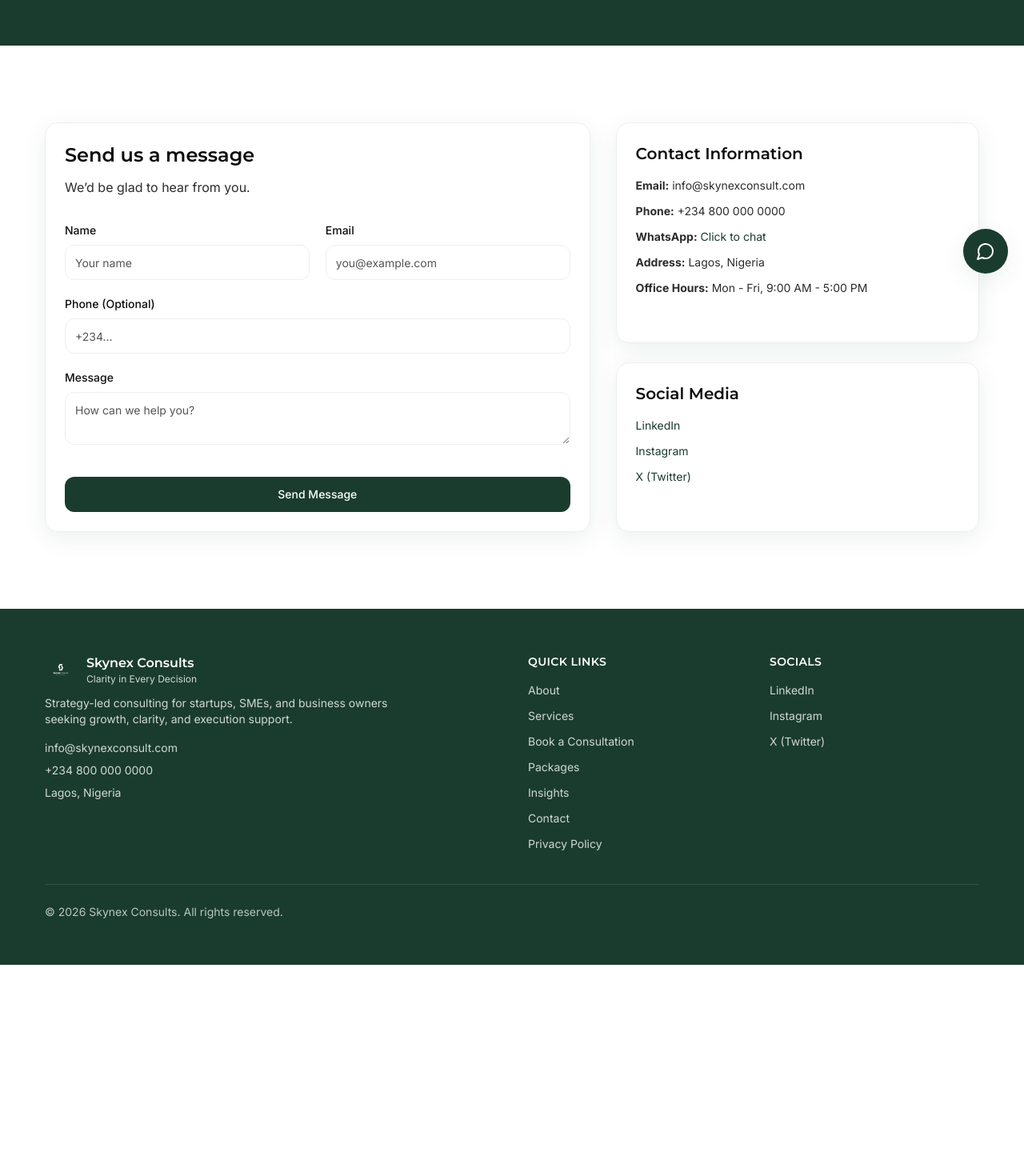
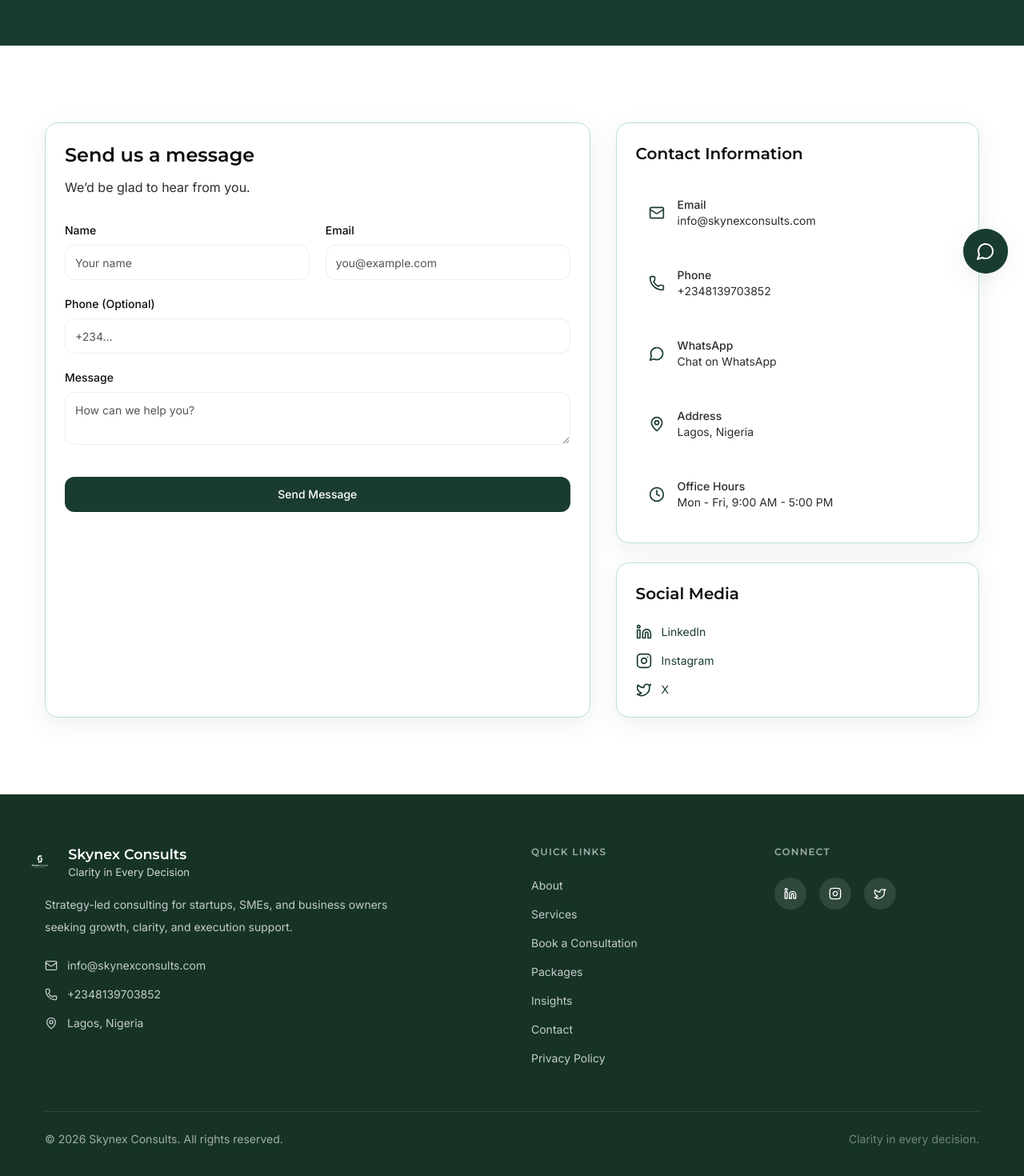
Before and after one commit to globaloma/skynex-consults, a Next.js app in the folder frontend/: page /contact in a window 1280 px wide. Shown: the part 438-1908 px from the top of the page at 80% size. Before the commit the page ends 1644 px from the top, so only its background shows below. Built offline with nearby package versions, Linux system fonts and the light colour scheme; no server answers.

Commit message:
update footer and contact cards

```diff
--- a/frontend/src/app/(marketing)/contact/page.tsx
+++ b/frontend/src/app/(marketing)/contact/page.tsx
@@ -3,10 +3,21 @@ import { createMetadata } from "@/lib/metadata";
 import { PageHero } from "@/components/shared/page-hero";
 import { ContactForm } from "@/components/forms/contact-form";
 import { Card, CardContent } from "@/components/ui/card";
+import {
+  Mail,
+  Phone,
+  MapPin,
+  Clock,
+  MessageCircle,
+  Linkedin,
+  Instagram,
+  Twitter,
+} from "lucide-react";
 
 export const metadata = createMetadata({
   title: "Contact",
-  description: "Contact Skynex Consults for inquiries, support, and consultation requests.",
+  description:
+    "Contact Skynex Consults for inquiries, support, and consultation requests.",
   path: "/contact",
 });
 
@@ -21,67 +32,152 @@ export default function ContactPage() {
 
       <section className="section-padding bg-white">
         <div className="container-max grid gap-8 lg:grid-cols-[1.2fr_0.8fr]">
-          <Card>
+          {/* Contact Form */}
+          <Card className="shadow-sm border border-brand-100">
             <CardContent>
-              <h2 className="font-heading text-2xl font-semibold">Send us a message</h2>
-              <p className="mt-3 text-text-body">We’d be glad to hear from you.</p>
+              <h2 className="font-heading text-2xl font-semibold">
+                Send us a message
+              </h2>
+              <p className="mt-3 text-text-body">
+                We’d be glad to hear from you.
+              </p>
               <div className="mt-8">
                 <ContactForm />
               </div>
             </CardContent>
           </Card>
 
+          {/* Contact Details */}
           <div className="grid gap-6">
-            <Card>
+            {/* Contact Information */}
+            <Card className="shadow-sm border border-brand-100">
               <CardContent>
-                <h3 className="font-heading text-xl font-semibold">Contact Information</h3>
-                <div className="mt-4 space-y-3 text-sm text-text-body">
-                  <p><strong>Email:</strong> {COMPANY_INFO.email}</p>
-                  <p><strong>Phone:</strong> {COMPANY_INFO.phone}</p>
-                  <p>
-                    <strong>WhatsApp:</strong>{" "}
+                <h3 className="font-heading text-xl font-semibold">
+                  Contact Information
+                </h3>
+
+                <div className="mt-6 space-y-4">
+                  {/* Email */}
                   <a
-                      className="text-brand-600 hover:underline"
+                    href={`mailto:${COMPANY_INFO.email}`}
+                    className="group flex items-center gap-4 rounded-2xl p-4 transition hover:bg-brand-50"
+                  >
+                    <Mail className="h-5 w-5 text-brand-600" />
+                    <div>
+                      <p className="text-sm font-medium text-text-heading">
+                        Email
+                      </p>
+                      <p className="text-sm text-text-body group-hover:text-brand-700">
+                        {COMPANY_INFO.email}
+                      </p>
+                    </div>
+                  </a>
+
+                  {/* Phone */}
+                  <a
+                    href={`tel:${COMPANY_INFO.phone}`}
+                    className="group flex items-center gap-4 rounded-2xl p-4 transition hover:bg-brand-50"
+                  >
+                    <Phone className="h-5 w-5 text-brand-600" />
+                    <div>
+                      <p className="text-sm font-medium text-text-heading">
+                        Phone
+                      </p>
+                      <p className="text-sm text-text-body group-hover:text-brand-700">
+                        {COMPANY_INFO.phone}
+                      </p>
+                    </div>
+                  </a>
+
+                  {/* WhatsApp */}
+                  <a
                     href={`https://wa.me/${COMPANY_INFO.whatsapp.replace(/\+/g, "")}`}
                     target="_blank"
                     rel="noreferrer"
+                    className="group flex items-center gap-4 rounded-2xl p-4 transition hover:bg-brand-50"
                   >
-                      Click to chat
+                    <MessageCircle className="h-5 w-5 text-brand-600" />
+                    <div>
+                      <p className="text-sm font-medium text-text-heading">
+                        WhatsApp
+                      </p>
+                      <p className="text-sm text-text-body group-hover:text-brand-700">
+                        Chat on WhatsApp
+                      </p>
+                    </div>
                   </a>
+
+                  {/* Address */}
+                  <a
+                    href={`https://www.google.com/maps/search/?api=1&query=${encodeURIComponent(
+                      COMPANY_INFO.address,
+                    )}`}
+                    target="_blank"
+                    rel="noreferrer"
+                    className="group flex items-center gap-4 rounded-2xl p-4 transition hover:bg-brand-50"
+                  >
+                    <MapPin className="h-5 w-5 text-brand-600" />
+                    <div>
+                      <p className="text-sm font-medium text-text-heading">
+                        Address
                       </p>
-                  <p><strong>Address:</strong> {COMPANY_INFO.address}</p>
-                  <p><strong>Office Hours:</strong> {COMPANY_INFO.officeHours}</p>
+                      <p className="text-sm text-text-body group-hover:text-brand-700">
+                        {COMPANY_INFO.address}
+                      </p>
+                    </div>
+                  </a>
+
+                  {/* Office Hours (not clickable) */}
+                  <div className="flex items-center gap-4 rounded-2xl p-4">
+                    <Clock className="h-5 w-5 text-brand-600" />
+                    <div>
+                      <p className="text-sm font-medium text-text-heading">
+                        Office Hours
+                      </p>
+                      <p className="text-sm text-text-body">
+                        {COMPANY_INFO.officeHours}
+                      </p>
+                    </div>
+                  </div>
                 </div>
               </CardContent>
             </Card>
 
-            <Card>
+            {/* Social Media */}
+            <Card className="shadow-sm border border-brand-100">
               <CardContent>
-                <h3 className="font-heading text-xl font-semibold">Social Media</h3>
-                <div className="mt-4 space-y-3 text-sm">
+                <h3 className="font-heading text-xl font-semibold">
+                  Social Media
+                </h3>
+
+                <div className="mt-6 space-y-4 text-sm">
                   <a
                     href={SOCIAL_LINKS.linkedin}
                     target="_blank"
                     rel="noreferrer"
-                    className="block text-brand-600 hover:underline"
+                    className="flex items-center gap-3 text-brand-600 hover:text-brand-700 transition"
                   >
+                    <Linkedin className="h-5 w-5" />
                     LinkedIn
                   </a>
+
                   <a
                     href={SOCIAL_LINKS.instagram}
                     target="_blank"
                     rel="noreferrer"
-                    className="block text-brand-600 hover:underline"
+                    className="flex items-center gap-3 text-brand-600 hover:text-brand-700 transition"
                   >
+                    <Instagram className="h-5 w-5" />
                     Instagram
                   </a>
+
                   <a
                     href={SOCIAL_LINKS.x}
                     target="_blank"
                     rel="noreferrer"
-                    className="block text-brand-600 hover:underline"
+                    className="flex items-center gap-3 text-brand-600 hover:text-brand-700 transition"
                   >
-                    X (Twitter)
+                    <Twitter className="h-5 w-5" />X
                   </a>
                 </div>
               </CardContent>
--- a/frontend/src/components/layout/footer.tsx
+++ b/frontend/src/components/layout/footer.tsx
@@ -1,34 +1,68 @@
 import Link from "next/link";
-import { COMPANY_INFO, FOOTER_LINKS, SITE_CONFIG, SOCIAL_LINKS } from "@/lib/constants";
+import {
+  COMPANY_INFO,
+  FOOTER_LINKS,
+  SITE_CONFIG,
+  SOCIAL_LINKS,
+} from "@/lib/constants";
 import { LogoDark } from "../shared/logo-dark";
+import { Mail, Phone, MapPin, Linkedin, Instagram, Twitter } from "lucide-react";
 
 export function Footer() {
   return (
-    <footer className="bg-brand-600 text-white">
-      <div className="container-max py-14">
-        <div className="grid gap-10 md:grid-cols-4">
+    <footer className="bg-brand-700 text-white">
+      <div className="container-max py-16">
+
+        <div className="grid gap-12 md:grid-cols-4">
+
+          {/* Brand Column */}
           <div className="md:col-span-2">
-            <LogoDark />
-            <p className="mt-3 max-w-md text-sm text-white/80">
+            <div className="scale-110">
+              <LogoDark />
+            </div>
+
+            <p className="mt-5 max-w-md text-sm leading-7 text-white/75">
               {SITE_CONFIG.description}
             </p>
-            <div className="mt-4 space-y-2 text-sm text-white/80">
-              <p>{COMPANY_INFO.email}</p>
-              <p>{COMPANY_INFO.phone}</p>
-              <p>{COMPANY_INFO.address}</p>
+
+            <div className="mt-6 space-y-4 text-sm">
+
+              <a
+                href={`mailto:${COMPANY_INFO.email}`}
+                className="flex items-center gap-3 text-white/75 hover:text-white transition"
+              >
+                <Mail className="h-4 w-4" />
+                {COMPANY_INFO.email}
+              </a>
+
+              <a
+                href={`tel:${COMPANY_INFO.phone}`}
+                className="flex items-center gap-3 text-white/75 hover:text-white transition"
+              >
+                <Phone className="h-4 w-4" />
+                {COMPANY_INFO.phone}
+              </a>
+
+              <div className="flex items-center gap-3 text-white/75">
+                <MapPin className="h-4 w-4" />
+                {COMPANY_INFO.address}
+              </div>
+
             </div>
           </div>
 
+          {/* Quick Links */}
           <div>
-            <h5 className="font-heading text-sm font-semibold uppercase tracking-wide text-white">
+            <h5 className="font-heading text-xs font-semibold uppercase tracking-widest text-white/60">
               Quick Links
             </h5>
-            <div className="mt-4 flex flex-col gap-3">
+
+            <div className="mt-6 flex flex-col gap-4">
               {FOOTER_LINKS.map((link) => (
                 <Link
                   key={link.href}
                   href={link.href}
-                  className="text-sm text-white/80 hover:text-white"
+                  className="text-sm text-white/75 hover:text-white transition"
                 >
                   {link.label}
                 </Link>
@@ -36,35 +70,56 @@ export function Footer() {
             </div>
           </div>
 
+          {/* Social Section */}
           <div>
-            <h5 className="font-heading text-sm font-semibold uppercase tracking-wide text-white">
-              Socials
+            <h5 className="font-heading text-xs font-semibold uppercase tracking-widest text-white/60">
+              Connect
             </h5>
-            <div className="mt-4 flex flex-col gap-3 text-sm text-white/80">
+
+            <div className="mt-6 flex items-center gap-4">
+
               <a
                 href={SOCIAL_LINKS.linkedin}
                 target="_blank"
                 rel="noreferrer"
+                className="flex h-10 w-10 items-center justify-center rounded-full bg-white/10 hover:bg-white/20 transition"
               >
-                LinkedIn
+                <Linkedin className="h-4 w-4 text-white" />
               </a>
+
               <a
                 href={SOCIAL_LINKS.instagram}
                 target="_blank"
                 rel="noreferrer"
+                className="flex h-10 w-10 items-center justify-center rounded-full bg-white/10 hover:bg-white/20 transition"
               >
-                Instagram
+                <Instagram className="h-4 w-4 text-white" />
               </a>
-              <a href={SOCIAL_LINKS.x} target="_blank" rel="noreferrer">
-                X (Twitter)
+
+              <a
+                href={SOCIAL_LINKS.x}
+                target="_blank"
+                rel="noreferrer"
+                className="flex h-10 w-10 items-center justify-center rounded-full bg-white/10 hover:bg-white/20 transition"
+              >
+                <Twitter className="h-4 w-4 text-white" />
               </a>
+
             </div>
           </div>
         </div>
 
-        <div className="mt-10 border-t border-white/10 pt-6 text-sm text-white/70">
-          © {new Date().getFullYear()} {SITE_CONFIG.name}. All rights
-          reserved.
+        {/* Bottom Bar */}
+        <div className="mt-14 border-t border-white/10 pt-6 text-sm text-white/60 flex flex-col gap-3 md:flex-row md:items-center md:justify-between">
+
+          <p>
+            © {new Date().getFullYear()} {SITE_CONFIG.name}. All rights reserved.
+          </p>
+
+          <p className="text-white/40">
+            Clarity in every decision.
+          </p>
+
         </div>
       </div>
     </footer>
--- a/frontend/src/lib/constants.ts
+++ b/frontend/src/lib/constants.ts
@@ -11,9 +11,9 @@ export const SITE_CONFIG = {
 };
 
 export const COMPANY_INFO = {
-  email: "info@skynexconsult.com",
-  phone: "+234 800 000 0000",
-  whatsapp: "+2348000000000",
+  email: "info@skynexconsults.com",
+  phone: "+2348139703852",
+  whatsapp: "+2348139703852",
   address: "Lagos, Nigeria",
   officeHours: "Mon - Fri, 9:00 AM - 5:00 PM",
 };
```
Lines whose indentation alone changed are shown as unchanged.
